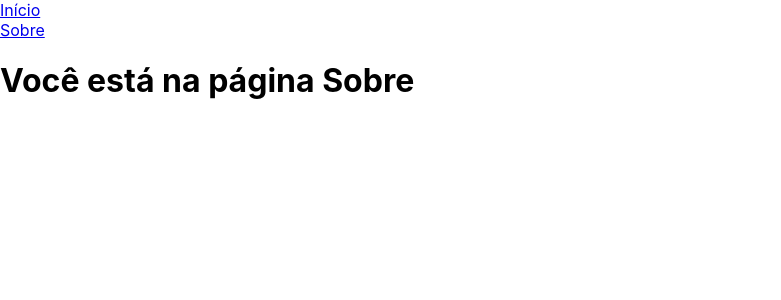
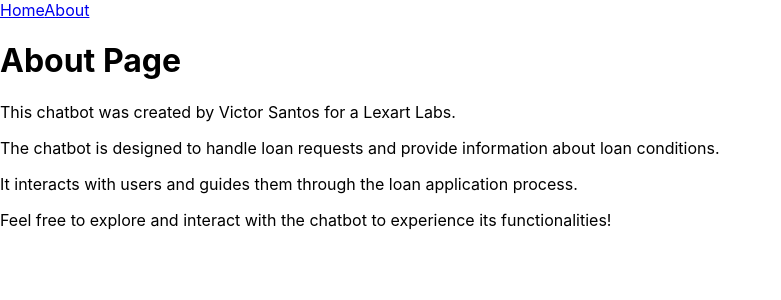
Before and after one commit to vicsantus/chatbot-project, a React (Create React App) app: page /about in a window 1280 px wide. Shown: the top 300 px of the page, without its empty margins (0-781 px from the left). Built offline with nearby package versions, Linux system fonts and the light colour scheme.

Commit message:
feat: Feito About e corrigido idioma de App.js

```diff
--- a/src/App.js
+++ b/src/App.js
@@ -1,9 +1,9 @@
 import { Link, Route, Switch } from 'react-router-dom';
 import './App.css';
+import About from './pages/About';
 import Chat from './pages/Chat';
 
 
-export const About = () => <h1>Você está na página Sobre</h1>;
 export const NoMatch = () => <h1>Página não encontrada</h1>;
 // Componente funcional que renderiza a página de "Página não encontrada"
 
@@ -11,9 +11,10 @@
   return (
     <div>
       {/* Navegação por links usando o componente "Link" do react-router-dom */}
-      <Link to="/">Início</Link>
-      <br />
-      <Link to="/about">Sobre</Link>
+      <header>
+        <Link to="/">Home</Link>
+        <Link to="/about">About</Link>
+      </header>
 
       {/* Switch para renderizar apenas a primeira Route que corresponda ao caminho */}
       <Switch>
--- /dev/null
+++ b/src/pages/About.js
@@ -0,0 +1,15 @@
+import React from 'react';
+
+const About = () => {
+  return (
+    <div>
+      <h1>About Page</h1>
+      <p>This chatbot was created by Victor Santos for a Lexart Labs.</p>
+      <p>The chatbot is designed to handle loan requests and provide information about loan conditions.</p>
+      <p>It interacts with users and guides them through the loan application process.</p>
+      <p>Feel free to explore and interact with the chatbot to experience its functionalities!</p>
+    </div>
+  );
+};
+
+export default About;
```
